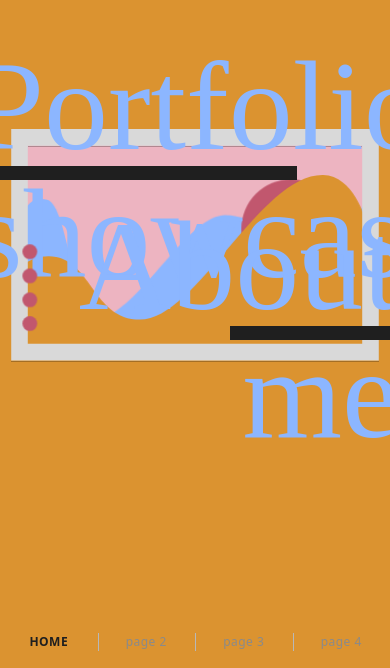
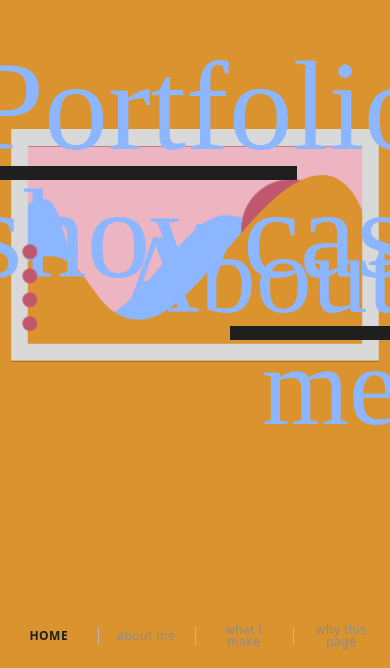
Before and after one commit to Cocovg/showcase_portfolio_v2, a Nuxt app: page / in a window 390 px wide. Shown: the part 176-844 px from the top of the page. Built offline with nearby package versions, Linux system fonts and the light colour scheme; a web font is replaced by a local one.

Commit message:
Update slide labels for clarity and adjust font size in LandingSlide component for improved responsiveness.

```diff
--- a/app/components/LandingSlide.vue
+++ b/app/components/LandingSlide.vue
@@ -741,6 +741,7 @@ function toggleTextBlock() {
   bottom: -10%;
   top: 62%;
   right: -5%;
+  font-size: clamp(7rem, 8.5vw, 12.5rem);
 }
 
 .landing__slide--active .landing__label--top {
--- a/app/pages/index.vue
+++ b/app/pages/index.vue
@@ -84,7 +84,7 @@ const slides = [
     sunSrc: '/img/ellipse_new_lbue.svg',
     sunColor: '#8CB6FF',
     labelColor: '#DB9330',
-    bottomLabel: 'Interest 1',
+    bottomLabel: 'What I make',
   },
   {
     id: 'page-3',
@@ -97,7 +97,7 @@ const slides = [
     sunSrc: '/img/ellipse_orange.svg',
     sunColor: '#DB9330',
     labelColor: '#C1576E',
-    bottomLabel: 'Interest 2',
+    bottomLabel: 'Why this page',
   },
   {
     id: 'page-4',
@@ -116,9 +116,9 @@ const slides = [
 
 const navItems = [
   { id: 'nav-home', label: 'home', activeLabel: 'HOME' },
-  { id: 'nav-page-2', label: 'page 2' },
-  { id: 'nav-page-3', label: 'page 3' },
-  { id: 'nav-page-4', label: 'page 4' },
+  { id: 'nav-page-2', label: 'about me' },
+  { id: 'nav-page-3', label: 'what I make' },
+  { id: 'nav-page-4', label: 'why this page' },
 ] as const
 
 function navLabel(index: number) {
```
